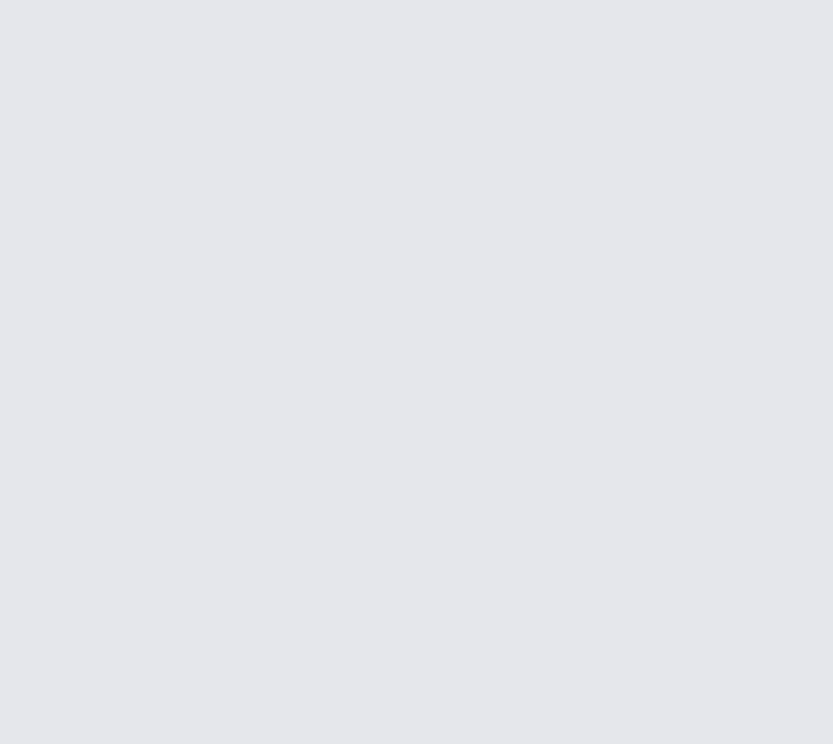
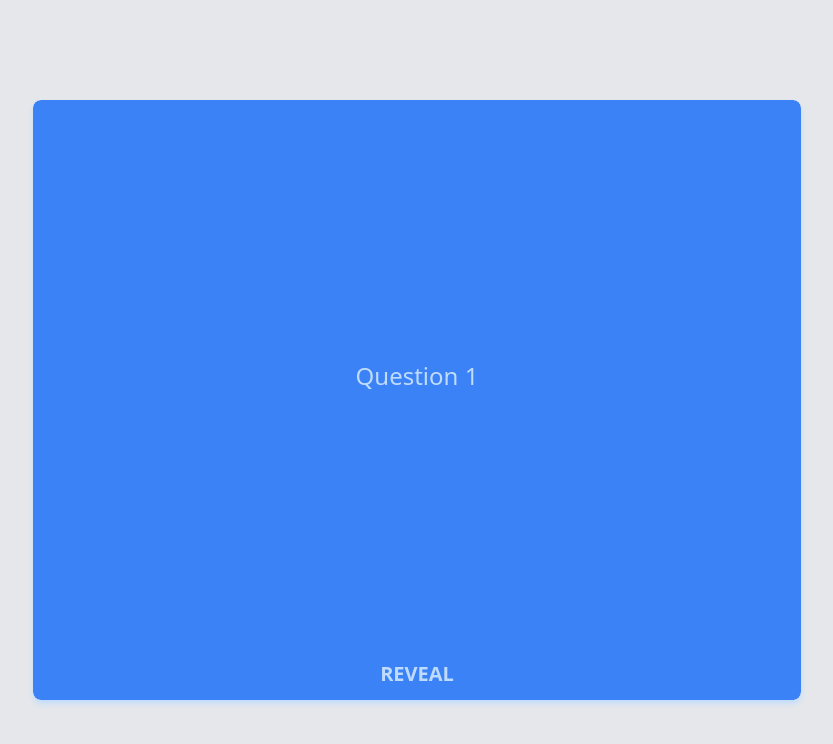
Before and after one commit to neutr0nStar/Prunus, a React (Vite) app: page /cards in a window 1280 px wide. Before the commit this address had no page. Shown: the top 744 px of the page, without its empty margins (223-1056 px from the left). Built offline with nearby package versions, Linux system fonts and the light colour scheme.

Commit message:
Add cards page

```diff
--- a/src/App.tsx
+++ b/src/App.tsx
@@ -2,6 +2,7 @@ import React from "react";
 import { BrowserRouter, Routes, Route } from "react-router-dom";
 import Subjects from "./Pages/Subjects";
 import Deck from "./Pages/Deck";
+import Cards from "./Pages/Cards";
 
 function App() {
     return (
@@ -18,6 +19,7 @@ function App() {
                     />
                     <Route path="/subjects" element={<Subjects />} />
                     <Route path="/deck" element={<Deck />} />
+                    <Route path="/cards" element={<Cards />} />
                 </Routes>
             </BrowserRouter>
         </div>
--- /dev/null
+++ b/src/Pages/Cards.tsx
@@ -0,0 +1,111 @@
+import React, { useState } from "react";
+import { useNavigate } from "react-router-dom";
+
+type DeckItem = {
+    question: string;
+    answer: string;
+};
+
+type CardProps = {
+    question: string;
+    answer: string;
+    getNextCard: Function;
+};
+
+function Card({ question, answer, getNextCard }: CardProps) {
+    const [reveal, setReveal] = React.useState<boolean>(false);
+    const backClass: string = reveal
+        ? "h-full w-full absolute top-0 left-0 bg-accent-200 rounded-lg flex flex-col items-center transition-all duration-300 ease-out"
+        : "h-full w-full absolute top-0 left-0 bg-accent-200 rounded-lg flex flex-col items-center transition-all duration-300 ease-out translate-y-full opacity-0";
+
+    return (
+        <div className="relative h-4/5 w-4/5 md:h-3/4 md:w-3/5 rounded-lg shadow-accent-200 shadow-md overflow-hidden">
+            <div className="h-full w-full absolute top-0 left-0 bg-accent-500 rounded-lg flex flex-col items-center">
+                <div className="flex-1">
+                    <div className="w-full h-full px-5 text-center flex justify-center items-center text-accent-200 text-2xl">
+                        {question}
+                    </div>
+                </div>
+                <button
+                    className="p-2 mb-1 text-xl"
+                    onClick={() => setReveal((prev) => !prev)}
+                >
+                    <div className="text-accent-200 uppercase font-bold">
+                        Reveal
+                    </div>
+                </button>
+            </div>
+            <div className={backClass}>
+                <button
+                    className="absolute top-0 right-2 text-3xl"
+                    onClick={() => setReveal((prev) => !prev)}
+                >
+                    &times;
+                </button>
+                <div className="flex-1">
+                    <div className="h-full w-full px-5 text-2xl text-center flex flex-col justify-center items-center">
+                        {answer}
+                    </div>
+                </div>
+                <button
+                    className="p-2 mb-1 text-xl"
+                    onClick={() => {
+                        setReveal((prev) => !prev);
+                        getNextCard();
+                    }}
+                >
+                    <div className="text-accent-600 uppercase font-bold">
+                        Next
+                    </div>
+                </button>
+            </div>
+        </div>
+    );
+}
+
+export default function Cards() {
+    const navigate = useNavigate();
+
+    let deck: DeckItem[] = [
+        {
+            question: "Question 1",
+            answer: "Answer 1",
+        },
+        {
+            question: "Question 2",
+            answer: "Answer 2",
+        },
+        {
+            question: "Question 3",
+            answer: "Answer 3",
+        },
+        {
+            question: "Question 4",
+            answer: "Answer 4",
+        },
+    ];
+
+    const [currIdx, setCurrIdx] = useState<number>(0);
+
+    const getNextCard = () => {
+        if (currIdx === deck.length - 1) {
+            alert("You have completed the deck !");
+            navigate(-1);
+        } else {
+            setCurrIdx((prev) => prev + 1);
+        }
+    };
+
+    return (
+        <div>
+            <div className="h-screen w-full relative flex justify-center items-center">
+                {/* Card */}
+                <Card
+                    question={deck[currIdx].question}
+                    answer={deck[currIdx].answer}
+                    getNextCard={getNextCard}
+                />
+            </div>
+        </div>
+    );
+}
--- a/src/Pages/Deck.tsx
+++ b/src/Pages/Deck.tsx
@@ -77,6 +77,7 @@ export default function Deck() {
                     </div>
                     <div
                         className={`bg-accent-400 text-center p-2 w-2/3 rounded cursor-pointer`}
+                        onClick={() => navigate("/Cards")}
                     >
                         Start
                     </div>
--- a/src/Pages/Subjects.tsx
+++ b/src/Pages/Subjects.tsx
@@ -7,14 +7,6 @@ type SubjectBlockProps = {
 
 function SubjectBlock({ title }: SubjectBlockProps) {
     const navigate = useNavigate();
-    // const colorToClassMapping = {
-    //     red: "w-16 h-16 md:w-32 md:h-32 rounded-full mx-4 bg-gradient-to-br from-red-600 to-red-400",
-    //     green: "w-16 h-16 md:w-32 md:h-32 rounded-full mx-4 bg-gradient-to-br from-green-600 to-green-400",
-    //     blue: "w-16 h-16 md:w-32 md:h-32 rounded-full mx-4 bg-gradient-to-br from-blue-600 to-blue-400",
-    //     orange: "w-16 h-16 md:w-32 md:h-32 rounded-full mx-4 bg-gradient-to-br from-orange-600 to-orange-400",
-    //     purple: "w-16 h-16 md:w-32 md:h-32 rounded-full mx-4 bg-gradient-to-br from-purple-600 to-purple-400",
-    //     brown: "w-16 h-16 md:w-32 md:h-32 rounded-full mx-4 bg-gradient-to-br from-brown-600 to-brown-400",
-    // };
 
     return (
         <div
@@ -28,9 +20,11 @@ function SubjectBlock({ title }: SubjectBlockProps) {
             }}
         >
             <div className="h-full w-full flex md:flex-col items-center md:justify-around">
-                <div
-                    className={`w-16 h-16 md:w-32 md:h-32 rounded-full mx-4 bg-gradient-to-br from-accent-600 to-accent-400`}
-                ></div>
+                <div className="w-16 h-16 md:w-32 md:h-32 rounded-full mx-4 bg-gradient-to-br from-accent-600 to-accent-300">
+                    <div className="h-full w-full flex justify-center items-center text-white text-4xl uppercase monospace">
+                        {title[0]}
+                    </div>
+                </div>
                 <div className="w-64 md:w-80 text-xl md:text-center text-gray-500 group-hover:text-gray-800 truncate ">
                     {title}
                 </div>
--- a/tailwind.config.js
+++ b/tailwind.config.js
@@ -5,20 +5,8 @@ module.exports = {
     content: ["./index.html", "./src/**/*.{vue,js,ts,jsx,tsx}"],
     theme: {
         extend: {
-            // colors: {
-            //     accent: {
-            //         50: "#f0f9ff",
-            //         100: "#e0f2fe",
-            //         200: "#bae6fd",
-            //         300: "#7dd3fc",
-            //         400: "#38bdf8",
-            //         500: "#0ea5e9",
-            //         600: "#0284c7",
-            //         700: "#0369a1",
-            //     },
-            // },
             colors: {
-                accent: colors.teal,
+                accent: colors.blue,
             },
         },
     },
```
